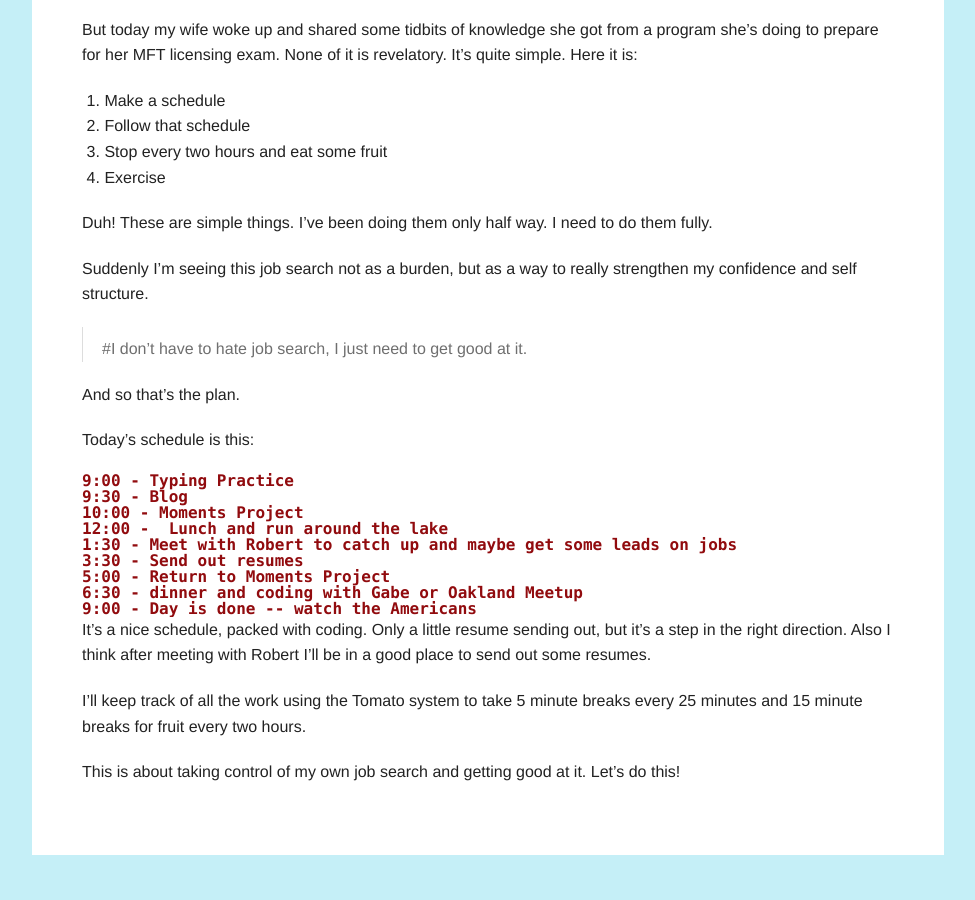
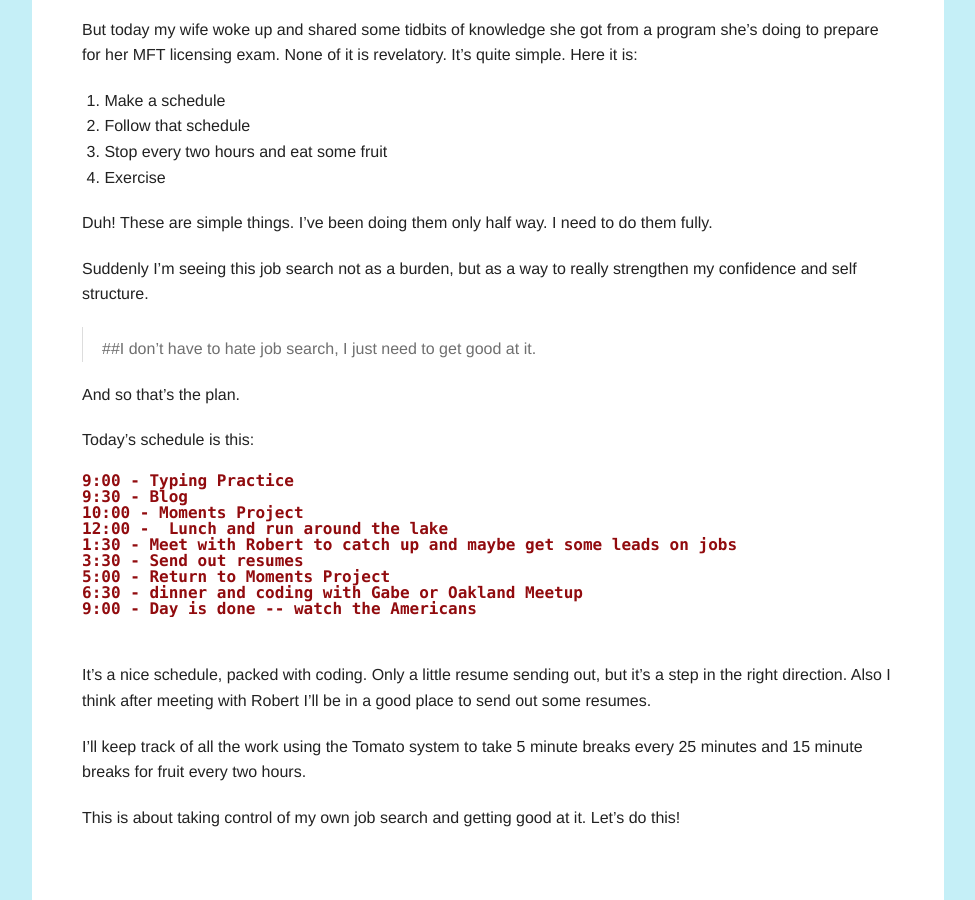
Before and after one commit to jwrobes/jwrobes.github.io, a Jekyll site: the page built from _posts/2014-07-15-making-the-most-of-job-search.md, in a window 1280 px wide and 900 px high, scrolled down 1034 px. Shown: the whole window, without its empty margins (152-1127 px from the left). Built offline with Jekyll 4.4.1, drawn with Linux system fonts in a browser that asks for light colours; before the commit the page ends 1889 px from its top, so only the background shows below that.

Commit message:
edit last post

```diff
--- a/_posts/2014-07-15-making-the-most-of-job-search.md
+++ b/_posts/2014-07-15-making-the-most-of-job-search.md
@@ -30,7 +30,7 @@
 Duh!  These are simple things.  I've been doing them only half way.   I need to do them fully.
 
 Suddenly I'm seeing this job search not as a burden, but as a way to really strengthen my confidence and self structure.
->#I don't have to hate job search, I just need to get good at it.
+>##I don't have to hate job search, I just need to get good at it.
 
 And so that's the plan.
 
@@ -46,6 +46,8 @@
 	6:30 - dinner and coding with Gabe or Oakland Meetup
 	9:00 - Day is done -- watch the Americans
 
+<br>
+
 It's a nice schedule, packed with coding.  Only a little resume sending out, but it's a step in the right direction.  Also I think after meeting with Robert I'll be in a good place to send out some resumes.
 
 I'll keep track of all the work using the Tomato system to take 5 minute breaks every 25 minutes and 15 minute breaks for fruit every two hours.
```
